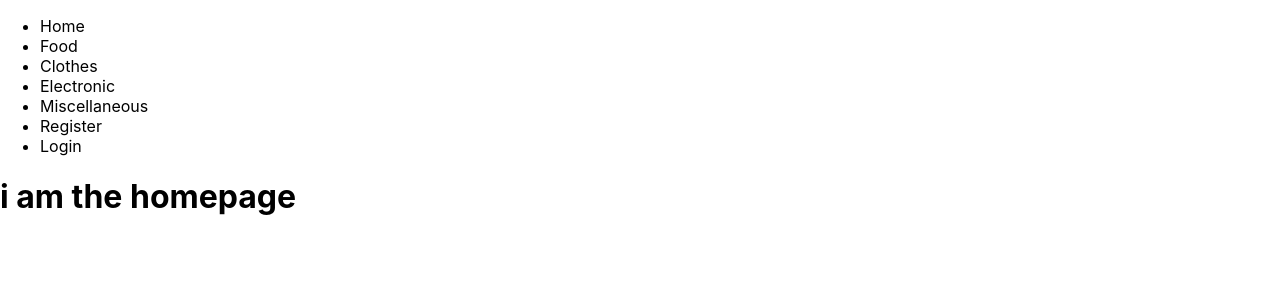
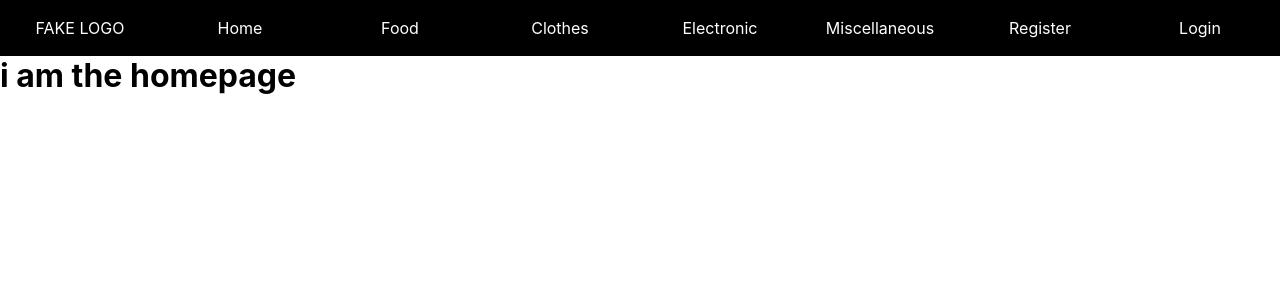
Before and after one commit to Gabriellji/test-sprint, a React (Create React App) app: page / in a window 1280 px wide. Shown: the top 300 px of the page. Built offline with nearby package versions, Linux system fonts and the light colour scheme.

Commit message:
navbar css

```diff
--- a/src/components/app/App.css
+++ b/src/components/app/App.css
@@ -0,0 +1,17 @@
+* {
+    box-sizing: border-box;
+    margin: 0;
+    padding: 0;
+}
+
+nav ul {
+    display: flex;
+    align-items: center;
+    list-style-type: none;
+    color: white;
+}
+
+nav {
+    width: 100%;
+    background-color: black;
+}
--- a/src/components/data/NavbarData.js
+++ b/src/components/data/NavbarData.js
@@ -1,4 +1,8 @@
 export const NavbarData = [
+    {
+        name: "FAKE LOGO",
+        property: 'logo'
+    },
     {
         name: "Home",
         property: 'homePage'
--- a/src/components/navbar/Navbar.css
+++ b/src/components/navbar/Navbar.css
@@ -0,0 +1,18 @@
+* {
+    box-sizing: border-box;
+    margin: 0;
+}
+
+li {
+    width: 100%;
+    padding: 16px 16px;
+    text-align: center;
+    transition: 0.5s;
+    border: 2px solid black;
+}
+
+li:hover {
+    cursor: pointer;
+    background-color: darkslategray;
+
+}
--- a/src/components/navbar/Navbar.js
+++ b/src/components/navbar/Navbar.js
@@ -1,4 +1,5 @@
 import React from 'react';
+import "./Navbar.css"
 
 function Navbar(props) {
     return (
```
Also changed, not shown: 1 other file (tests, documents, lock files or other folders).
